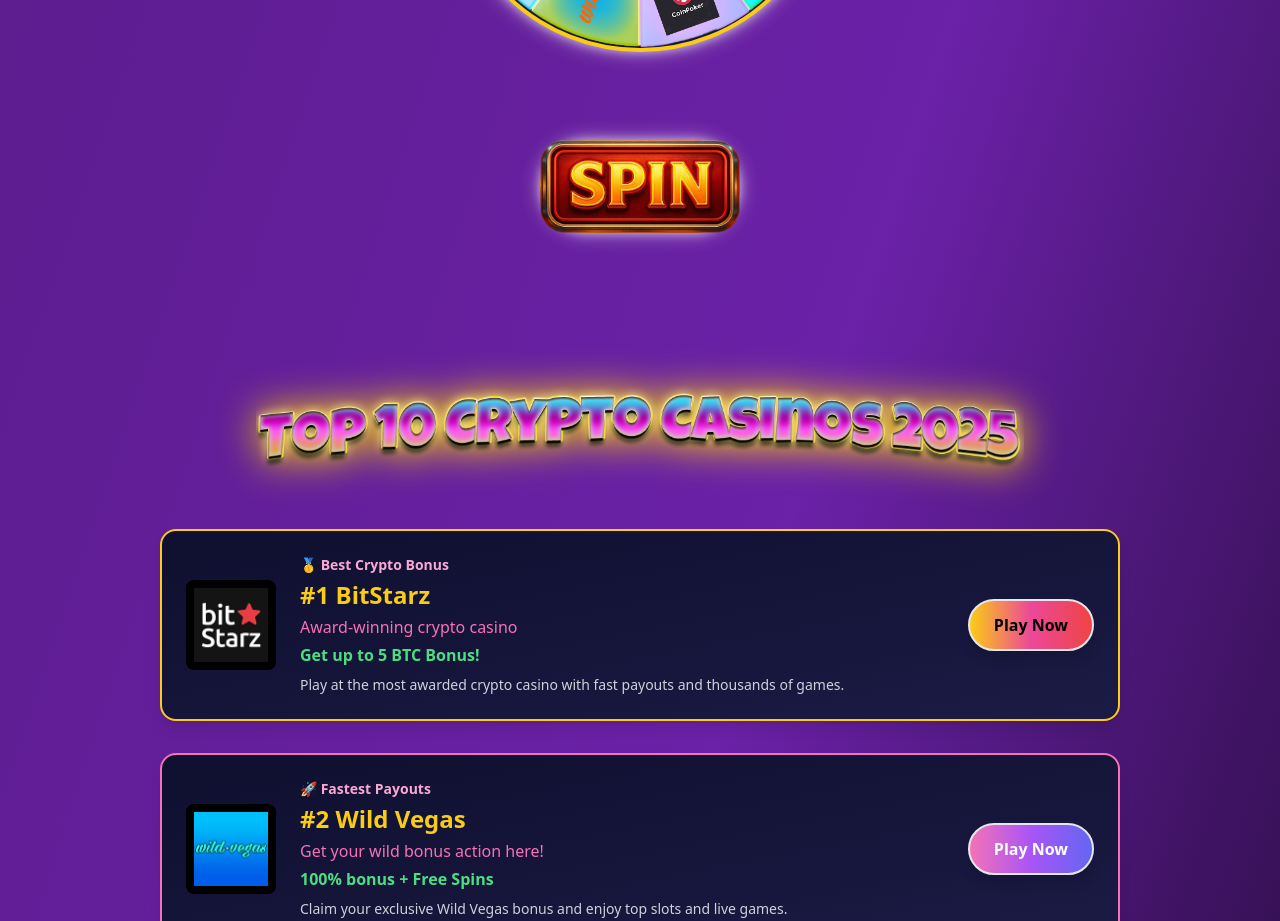
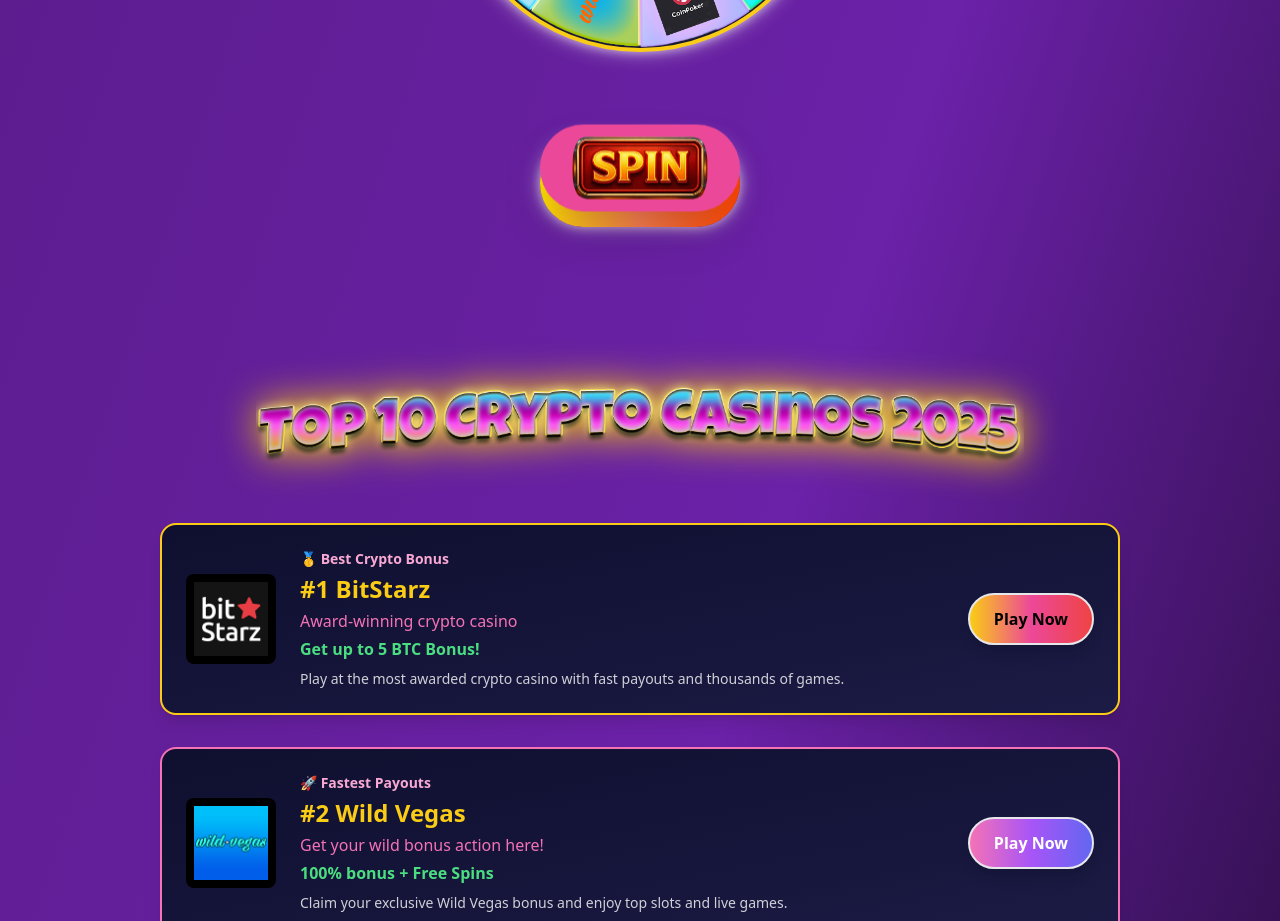
Before and after one commit to yeah1966/crypto-online-casino-v3, a Next.js app: page / in a window 1280 px wide. Shown: the part 960-1881 px from the top of the page. Built offline with nearby package versions, Linux system fonts and the light colour scheme.

Commit message:
Update SpinButton.tsx

```diff
--- a/components/SpinButton.tsx
+++ b/components/SpinButton.tsx
@@ -20,7 +20,7 @@
       <img
         src={`/images/${isLight ? 'spin-light.png' : 'spin-dark.png'}`}
         alt="Spin"
-        className="w-full cursor-pointer"
+        className="bg-pink-500 hover:bg-yellow-400 text-black font-bold py-3 px-8 rounded-full shadow-2xl animate-bounce transition-all duration-300"
       />
     </button>
   );
```
